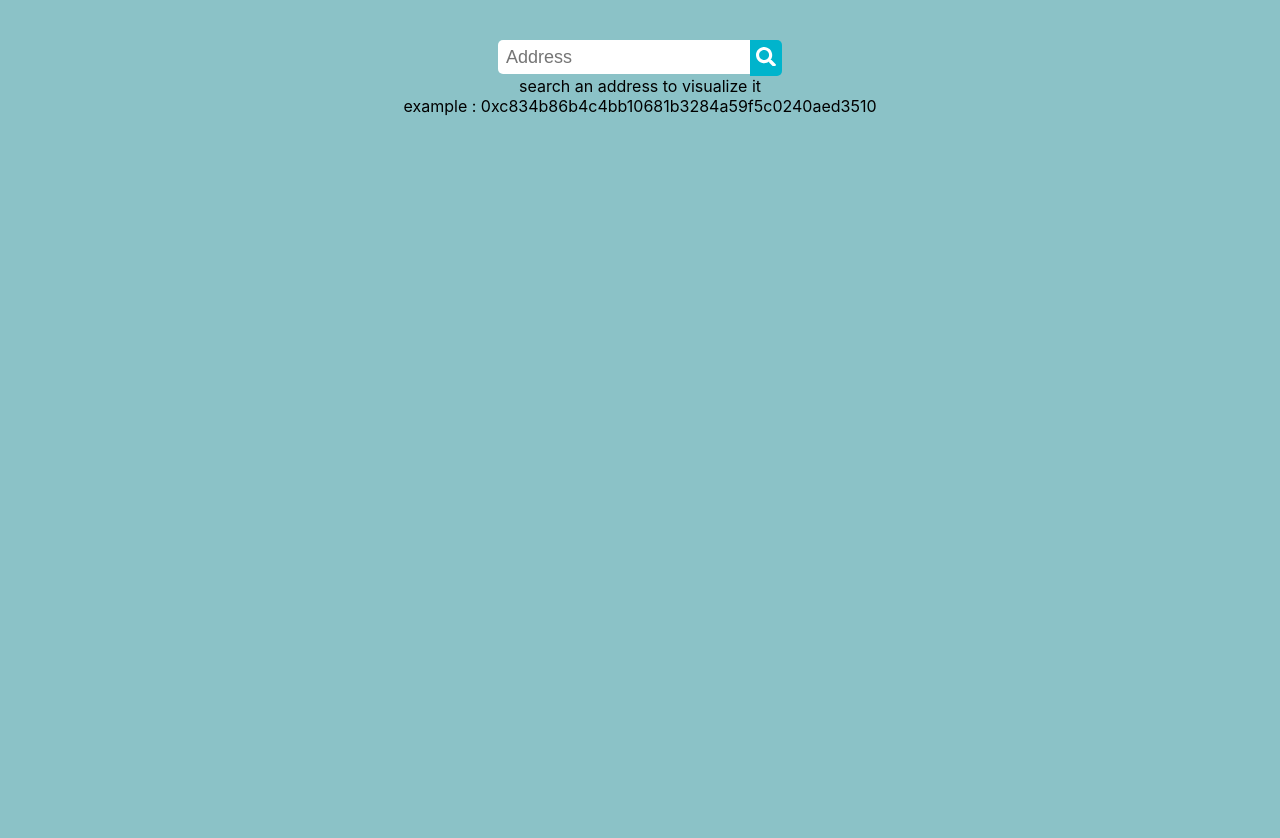
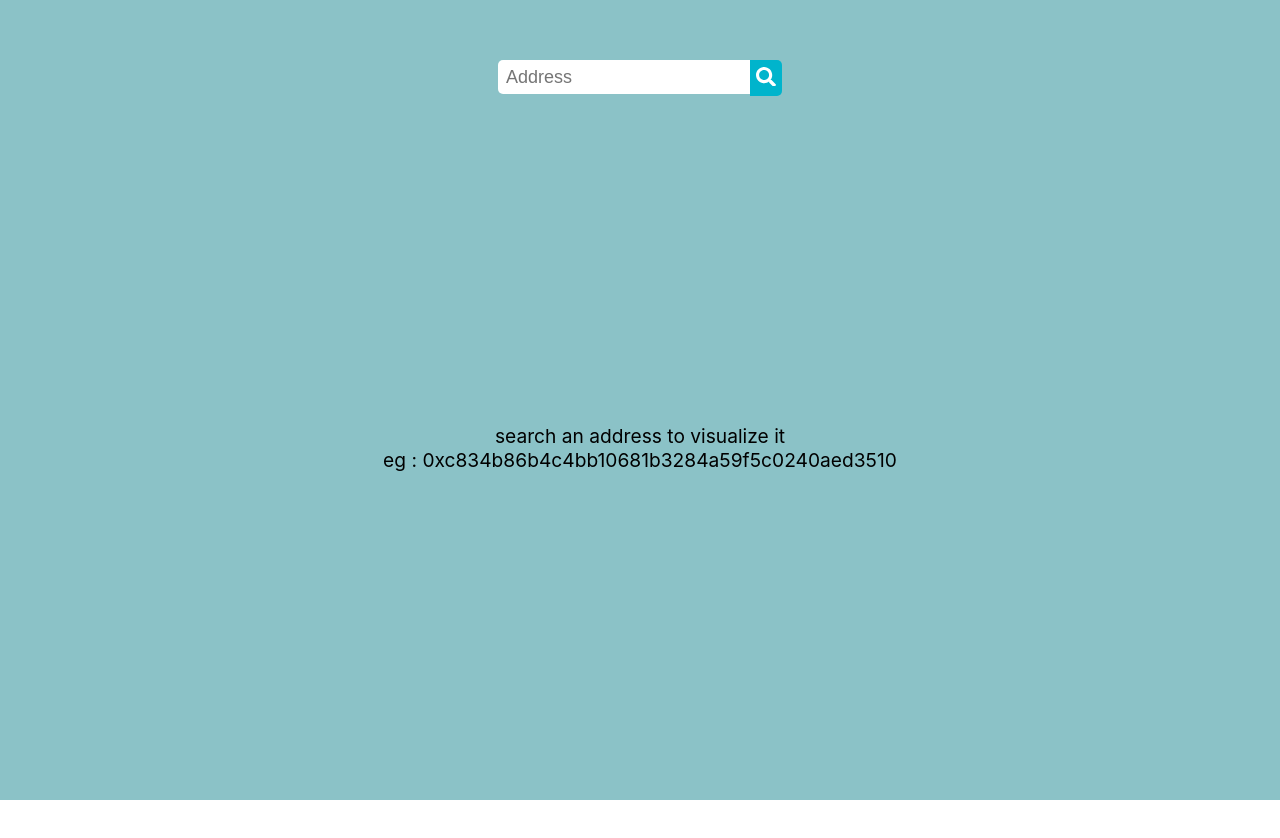
Before and after one commit to Trust-Protocol/orbis-hackathon, a React (Create React App) app in the folder frontend/: page / in a window 1280 px wide. After the commit the page ends 800 px from the top, so only its background shows below. Built offline with nearby package versions, Linux system fonts and the light colour scheme.

Commit message:
design enhancement

```diff
--- a/frontend/src/App.css
+++ b/frontend/src/App.css
@@ -5,12 +5,12 @@
   align-items: center;
   margin: 0;
   height: 100vh;
-  padding-top: 40px;
   background-color: rgb(139, 194, 199);
 }
 
 .search {
   display: flex;
+  margin-top: 60px;
 }
 
 .searchTerm {
@@ -34,17 +34,24 @@
   border-radius: 0 5px 5px 0;
   cursor: pointer;
 }
+.main {
+  margin: auto;
+  font-size: larger;
+}
 
 .display-info {
   display: flex;
+  justify-content: center;
   flex-wrap: wrap;
   gap: 30px;
   position: fixed;
-  bottom: 10px;
+  bottom: 20px;
 }
 
 p {
-  background-color: rgb(48, 48, 48);
-  color: rgb(54, 198, 198);
-  padding: 10px;
+  background-color: #292b36;
+  color: #fff;
+  margin: 0;
+  border-radius: 10px;
+  padding: 15px 20px;
 }
--- a/frontend/src/App.js
+++ b/frontend/src/App.js
@@ -8,9 +8,15 @@ function App() {
 	const [address, setAddress] = useState("")
 	const [nodes, setNodes] = useState([])
 	const [edges, setEdges] = useState([])
-	const [nodeData, setNodeData] = useState({})
+	const [nodeData, setNodeData] = useState({
+		address: null,
+		eigenScore: null,
+	})
 
 	async function callDB() {
+		setNodes([])
+		setEdges([])
+
 		// Create a neo4j driver instance
 		const driver = neo4j.driver(
 			"neo4j+s://0f01d659.databases.neo4j.io:7687", // Cloud instance
@@ -87,7 +93,7 @@ function App() {
 		nodes: {
 			color: "#A32",
 		},
-		height: "800px",
+		height: "600px",
 		interaction: {
 			hover: true,
 		},
@@ -168,22 +174,26 @@ function App() {
 				</button>
 			</div>
 
+			<div className="main">
 				{edges.length > 0 ? (
+					<Graph graph={graph} options={options} events={events} />
+				) : (
 					<>
-					<Graph graph={graph} options={options} events={events} />
+						search an address to visualize it <br />
+						eg : 0xc834b86b4c4bb10681b3284a59f5c0240aed3510
+					</>
+				)}
+			</div>
 
+			{nodeData.address !== null && nodeData.eigenScore !== null ? (
 				<div className="display-info">
 					<p id="address">Address : {nodeData.address}</p>
 					<p id="connections">
-							Eigen Score : {nodeData.eigenScore}
+						Eigen Score : {nodeData.eigenScore.toPrecision(3)}
 					</p>
 				</div>
-				</>
 			) : (
-				<>
-					search an address to visualize it <br />
-					example : 0xc834b86b4c4bb10681b3284a59f5c0240aed3510
-				</>
+				<></>
 			)}
 		</div>
 	)
```
Lines whose indentation alone changed are shown as unchanged.
